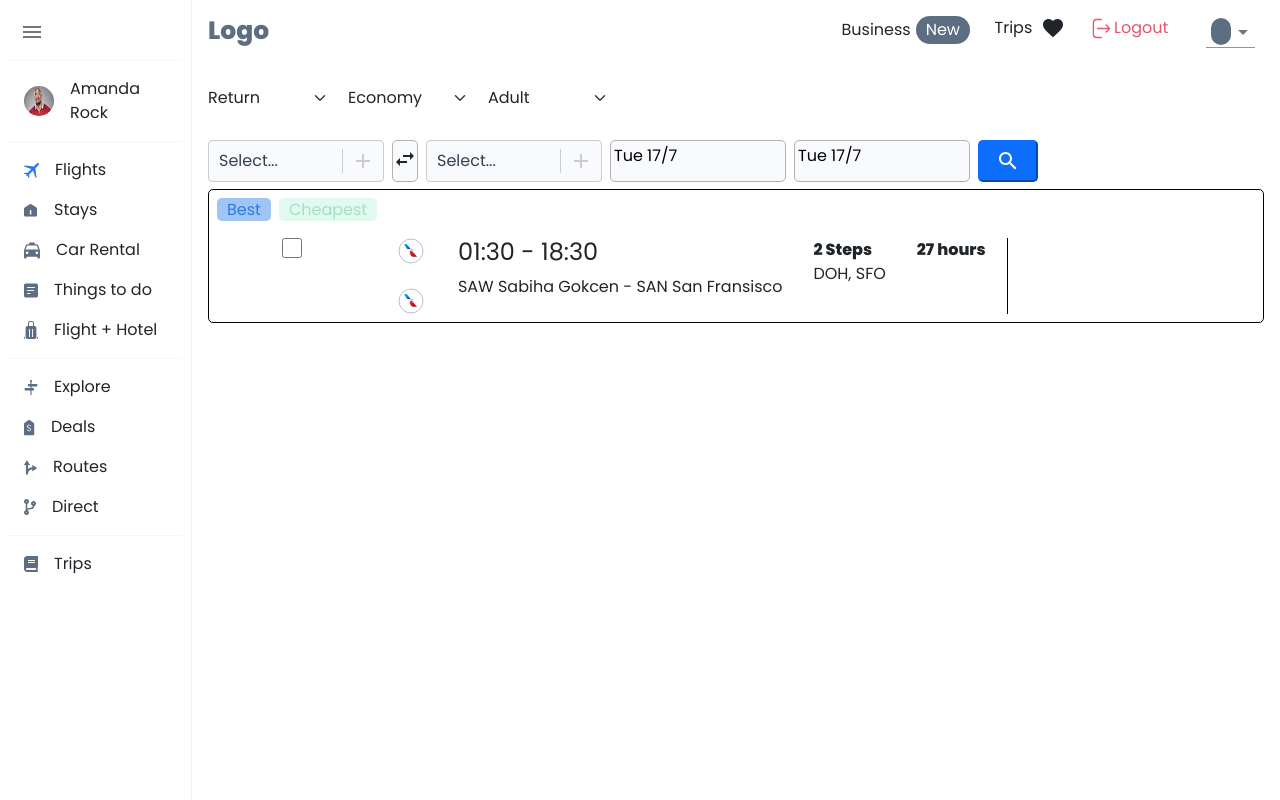
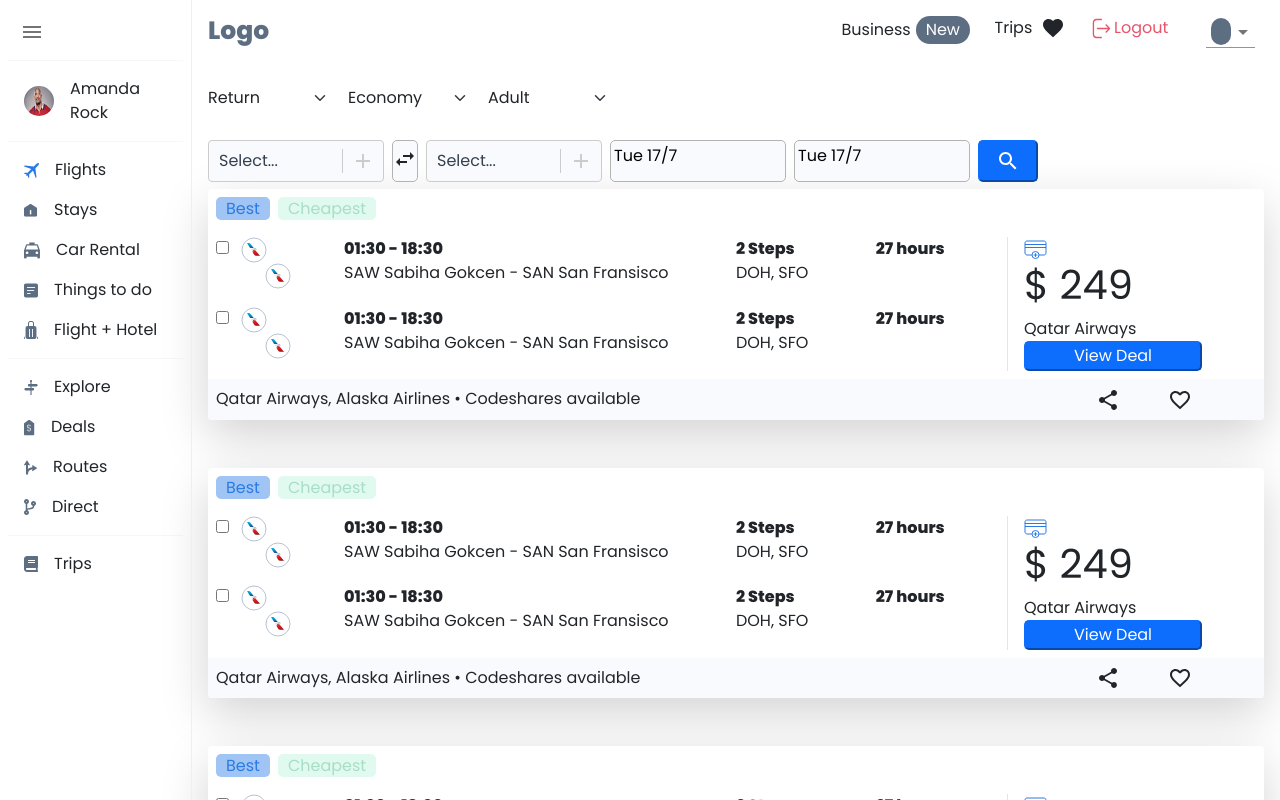
Before and after one commit to mjahmed-wd/booking-app-ui, a React (Create React App) app: page /book in a window 1280 px wide. Shown: the top 800 px of the page. Built offline with nearby package versions, Linux system fonts and the light colour scheme.

Commit message:
travelCard btn done

```diff
--- a/src/App.css
+++ b/src/App.css
@@ -6,10 +6,11 @@
   line-height: 1.5;
   letter-spacing: 0.00938em;
 } */
-.d_grid_4{
+.d_grid_4 {
   display: grid;
-  grid-template-columns: auto 50px auto auto auto;
-  grid-gap: 10px;
+  grid-template-columns: 20px 50px auto auto auto;
+  grid-gap: 5px;
+  border-right: none;
 }
 .sideBtn:hover {
   color: #2a7be4;
@@ -98,6 +99,10 @@ input::-webkit-clear-button {
   color: black;
   opacity: 1;
 } */
+input[type="checkbox"] {
+  width: auto;
+  height: auto;
+}
 input[type="date"] {
   height: 42px;
   width: 100%;
@@ -147,7 +152,7 @@ input[type="date"]::-webkit-calendar-picker-indicator {
   .d-none-mobile {
     display: none;
   }
-  .d-only-mobile{
+  .d-only-mobile {
     display: block;
   }
   .w-85 {
@@ -164,6 +169,10 @@ input[type="date"]::-webkit-calendar-picker-indicator {
   .d-none-mobile {
     display: none;
   }
+
+  .d_grid_4 {
+    border-right: 1px solid #5D6E82;
+  }
 }
 
 /* Large devices (laptops/desktops, 992px and up) */
@@ -171,7 +180,7 @@ input[type="date"]::-webkit-calendar-picker-indicator {
   .d-none-mobile {
     display: block;
   }
-  .d-only-mobile{
+  .d-only-mobile {
     display: none;
   }
   .w-85 {
@@ -181,6 +190,10 @@ input[type="date"]::-webkit-calendar-picker-indicator {
   .w-95 {
     transition: 0.3s ease-in-out all;
     width: 95% !important;
+  }
+
+  .d_grid_4 {
+    border-right: 1px solid #E5E5E5!important;
   }
 }
 
@@ -197,4 +210,7 @@ input[type="date"]::-webkit-calendar-picker-indicator {
     transition: 0.3s ease-in-out all;
     width: 95% !important;
   }
+  .d_grid_4 {
+    border-right: 1px solid #5D6E82;
+  }
 }
--- a/src/components/BookingPage/BookingPage.js
+++ b/src/components/BookingPage/BookingPage.js
@@ -1,61 +1,22 @@
 import React from "react";
 import BookingSelection from "../BookingSelection/BookingSelection";
 import usAirLogo from "../../images/search/icn_Logo_American-Airlines.svg";
+import ShareIcon from "@material-ui/icons/Share";
+import FavoriteBorderIcon from "@material-ui/icons/FavoriteBorder";
+import Debit from "../../images/search/Direct Debit.svg";
+import TravelCard from "../../helper/_travelCard";
 
 const BookingPage = () => {
+  const [hisStudet, setData] = [1, 2, 3, 4, 5, 6, 6];
   return (
     <div className="m-3">
       <BookingSelection />
-      <div
-        className="row"
-        style={{ border: "1px solid black", borderRadius: "5px" }}
-      >
-        <div className="m-2">
-          <span
-            style={{
-              color: "#2A7BE4",
-              backgroundColor: "#A0C4F3",
-              borderRadius: "5px",
-              padding: "0 10px",
-            }}
-          >
-            Best
-          </span>
-          <span
-            className="ms-2"
-            style={{
-              color: "#A8DDC7",
-              backgroundColor: "#E0FAEF",
-              borderRadius: "5px",
-              padding: "0 10px",
-            }}
-          >
-            Cheapest
-          </span>
-        </div>
-        <div
-          className="col-9 m-2 d_grid_4"
-          style={{ borderRight: "1px solid black" }}
-        >
-          <input type="checkbox" name="check1" id="" />
-          <div>
-            <img src={usAirLogo} alt="" className="mt-0" />
-            <img src={usAirLogo} alt="" className="mt-4" />
-          </div>
-         <div>
-             <h4>01:30 - 18:30</h4>
-             <p>SAW Sabiha Gokcen - SAN San Fransisco</p>
-         </div>
-         <div>
-             <b>2 Steps</b>
-             <p>DOH, SFO</p>
-         </div>
-         <div>
-             <b>27 hours</b>
-         </div>
-        </div>
-        <div className="col-3"></div>
-      </div>
+      <TravelCard />
+      <TravelCard />
+      <TravelCard />
+      <TravelCard />
+      <TravelCard />
+      <TravelCard />
     </div>
   );
 };
--- /dev/null
+++ b/src/helper/_travelCard.js
@@ -0,0 +1,108 @@
+import Debit from "../images/search/Direct Debit.svg";
+import ShareIcon from "@material-ui/icons/Share";
+import usAirLogo from "../images/search/icn_Logo_American-Airlines.svg";
+import FavoriteBorderIcon from "@material-ui/icons/FavoriteBorder";
+
+const TravelCard = () => {
+  return (
+    <div
+      className="row shadow-lg mb-5 bg-body rounded"
+      style={{ borderRadius: "5px" }}
+    >
+      <div className="m-2">
+        <span
+          style={{
+            color: "#2A7BE4",
+            backgroundColor: "#A0C4F3",
+            borderRadius: "5px",
+            padding: "0 10px",
+          }}
+        >
+          Best
+        </span>
+        <span
+          className="ms-2"
+          style={{
+            color: "#A8DDC7",
+            backgroundColor: "#E0FAEF",
+            borderRadius: "5px",
+            padding: "0 10px",
+          }}
+        >
+          Cheapest
+        </span>
+      </div>
+      <div className="col-9 m-2 d_grid_4">
+        <>
+          <div>
+            <input type="checkbox" name="check1" id="" />
+          </div>
+          <div>
+            <img src={usAirLogo} alt="" />
+            <img src={usAirLogo} alt="" className="ms-4" />
+          </div>
+          <div className="ms-5">
+            <b>01:30 - 18:30</b>
+            <p>SAW Sabiha Gokcen - SAN San Fransisco</p>
+          </div>
+          <div>
+            <b>2 Steps</b>
+            <p>DOH, SFO</p>
+          </div>
+          <div>
+            <b>27 hours</b>
+          </div>
+          {/* second one */}
+          <div>
+            <input type="checkbox" name="check1" id="" />
+          </div>
+          <div>
+            <img src={usAirLogo} alt="" />
+            <img src={usAirLogo} alt="" className="ms-4" />
+          </div>
+          <div className="ms-5">
+            <b>01:30 - 18:30</b>
+            <p>SAW Sabiha Gokcen - SAN San Fransisco</p>
+          </div>
+          <div>
+            <b>2 Steps</b>
+            <p>DOH, SFO</p>
+          </div>
+          <div>
+            <b>27 hours</b>
+          </div>
+        </>
+      </div>
+      <div className="col-auto p-2">
+        <div type="">
+          <img src={Debit} alt="" srcset="" />
+          <h1>$ 249</h1>
+          <p>Qatar Airways</p>
+          <button className="btn-primary ps-5 pe-5" style={{ borderRadius: "5px" }}>
+            View Deal
+          </button>
+        </div>
+      </div>
+      <div
+        className="col-12 p-2"
+        style={{
+          backgroundColor: "#F9FAFD",
+          borderBottomLeftRadius: "5px",
+          borderBottomRightRadius: "5px",
+        }}
+      >
+        <div className="d-flex justify-content-between">
+          <p style={{ fontWeight: "500" }}>
+            Qatar Airways, Alaska Airlines <span>• Codeshares available</span>{" "}
+          </p>
+          <div className="pe-3">
+            <ShareIcon className="me-5" />
+            <FavoriteBorderIcon className="me-5" />
+          </div>
+        </div>
+      </div>
+    </div>
+  );
+};
+
+export default TravelCard;
```
